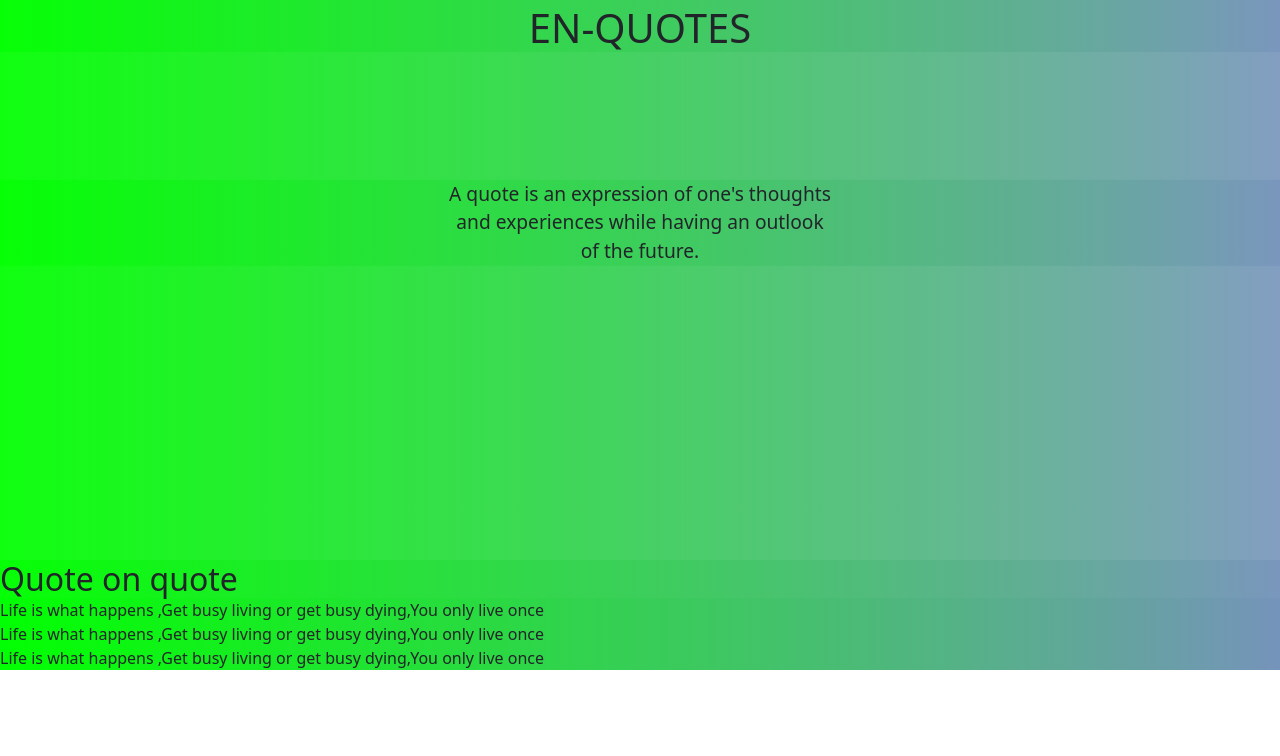
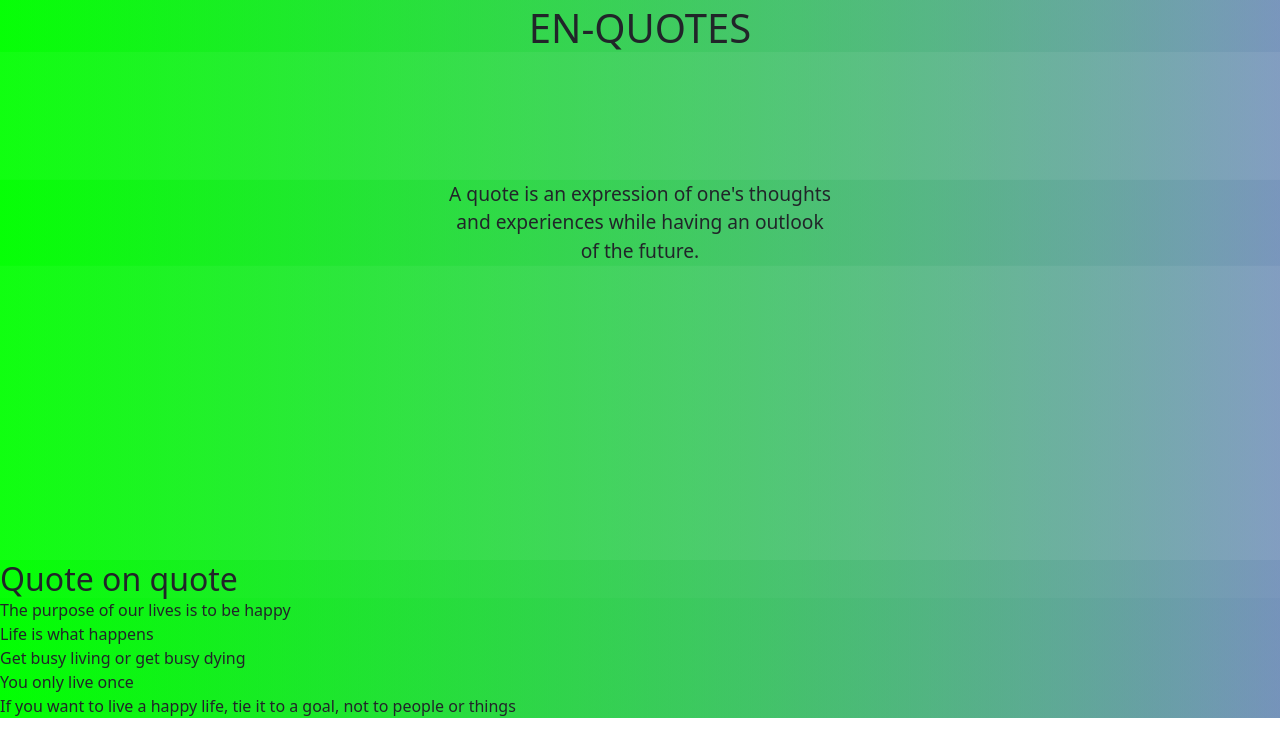
Before and after one commit to Gomax-07/quote1, an Angular app: page / in a window 1280 px wide. Shown: the top 756 px of the page. Built offline with nearby package versions, Linux system fonts and the light colour scheme.

Commit message:
generated new component

```diff
--- a/src/app/app.component.html
+++ b/src/app/app.component.html
@@ -10,9 +10,10 @@
             <h2>Quote on quote</h2>
             <ul>
                 <li *ngFor='let quote of quotes'>
-                    {{quotes}}
+                    {{quote.name}}
                 </li>
             </ul>
+            <p *ngIf='quotes.length >5'>Your quotes are too many</p>
         </div>
 
     </main>
--- a/src/app/app.component.ts
+++ b/src/app/app.component.ts
@@ -1,4 +1,5 @@
 import { Component } from '@angular/core';
+import { Quote } from './quote';
 
 @Component({
   selector: 'app-root',
@@ -7,9 +8,16 @@ import { Component } from '@angular/core';
 })
 export class AppComponent {
   title = 'En-Quotes';
-  quotes:string[];
-  constructor(){
-    this.quotes =['Life is what happens ','Get busy living or get busy dying','You only live once']
+
+
+    quotes:Quote[]=[
+      {id:1, name:'The purpose of our lives is to be happy'},
+    {id:2,name:'Life is what happens'},
+    {id:3,name:'Get busy living or get busy dying'},
+    {id:4,name:'You only live once'},
+    {id:5,name:'If you want to live a happy life, tie it to a goal, not to people or things'},
+
+
+    ];
 
   }
-}
--- /dev/null
+++ b/src/app/quote.ts
@@ -0,0 +1,4 @@
+export class Quote {
+  name:string='John';
+  id:number=0;
+}
```
Also changed, not shown: 1 other file (tests, documents, lock files or other folders).
